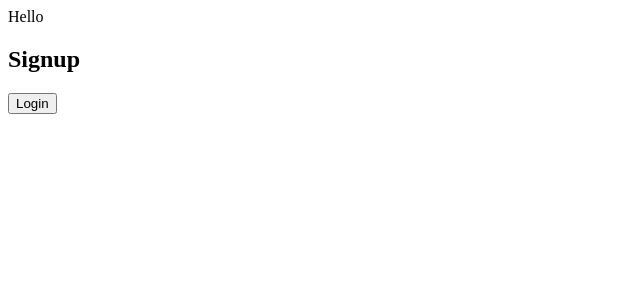
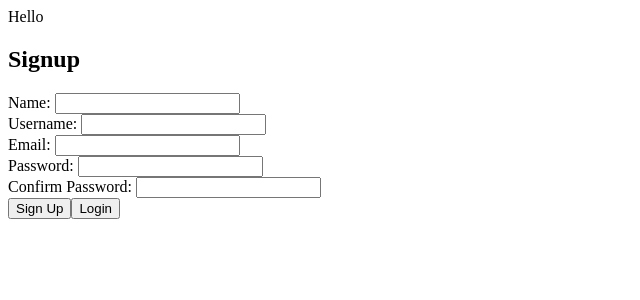
Before and after one commit to ajay-vishnu/banking-application, a React (Create React App) app: page / in a window 1280 px wide. Both pictures are taken after typing "Sample", "Sample123" into the empty fields and a click on the button "Sign Up". Shown: the top 300 px of the page, without its empty margins (0-640 px from the left). Built offline with nearby package versions, Linux system fonts and the light colour scheme.

Commit message:
did something

```diff
--- a/package.json
+++ b/package.json
@@ -11,6 +11,7 @@
     "react-dom": "^17.0.2",
     "react-icons": "^4.3.1",
     "react-scripts": "5.0.0",
+    "tar": "^6.1.11",
     "web-vitals": "^2.1.4"
   },
   "scripts": {
--- a/src/App.js
+++ b/src/App.js
@@ -20,6 +20,7 @@ class App extends Component {
 
   LoginStatus = details => {
     console.log(details);
+    if (this.state.curPage === "login") {
       if (details.email == this.adminUser.email && details.password == this.adminUser.password) {
         console.log("logged in");
         const updatedUser = this.state.user;
@@ -29,6 +30,19 @@ class App extends Component {
       } else  {
         console.log("Details do not match!");
         this.setState({error: "Details do not match!"});
+      }
+    } else {
+      if (details.password === details.confirmpassword) {
+        console.log("signed up");
+        const updatedUser = this.state.user;
+        updatedUser.name = details.name;
+        updatedUser.email = details.email;
+        this.setState({user: updatedUser, curPage: "dash"});
+        console.log(details);
+      } else {
+        console.log("Passwords don't match. Try again!");
+        this.setState({error: "Passwords don't match. Try again!"});
+      }
     }
   }
 
--- a/src/containers/signup/Signup.jsx
+++ b/src/containers/signup/Signup.jsx
@@ -1,11 +1,42 @@
-import React from 'react'
+import React, { useState } from 'react'
 
-const Signup = ({ Signup, CurPage }) => {
+const Signup = ({ Signup, CurPage, error }) => {
+  const [details, setDetails] = useState({name: "", username: "", email: "", password: "", confirmpassword: ""});
+
+  const submitHandler = e =>  {
+    e.preventDefault();
+    Signup(details);
+  }
+
   return (
-    <div>
-      <h2>Signup</h2>
-      <button onClick={() => CurPage("login")}>Login</button>
-    </div>
+    <form onSubmit={submitHandler}>
+      <div className="form-inner">
+        <h2>Signup</h2>
+        {(error !== "") ? (<div className="error">{error}</div>) : ""}
+        <div className="form-group">
+          <label htmlFor="name">Name: </label>
+          <input type="text" name="name" id="name" onChange={e => setDetails({...details, name: e.target.value})} value={details.name}/>
+        </div>
+        <div className="form-group">
+          <label htmlFor="username">Username: </label>
+          <input type="text" name="username" id="username" onChange={e => setDetails({...details, username: e.target.value})} value={details.username}/>
+        </div>
+        <div className="form-group">
+          <label htmlFor="email">Email: </label>
+          <input type="text" name="email" id="email" onChange={e => setDetails({...details, email: e.target.value})} value={details.email}/>
+        </div>
+        <div className="form-group">
+          <label htmlFor="password">Password: </label>
+          <input type="password" name="password" id="password" onChange={e => setDetails({...details, password: e.target.value})} value={details.password} />
+        </div>
+        <div className="form-group">
+          <label htmlFor="confirm-password">Confirm Password: </label>
+          <input type="confirm-password" name="confirm-password" id="confirm-password" onChange={e => setDetails({...details, confirmpassword: e.target.value})} value={details.confirmpassword} />
+        </div>
+        <input type="submit" value="Sign Up" />
+        <button onClick={() => CurPage("login")}>Login</button>
+      </div>
+    </form>
   )
 }
 
```
Also changed, not shown: 1 other file (tests, documents, lock files or other folders). Lines whose indentation alone changed are shown as unchanged.
